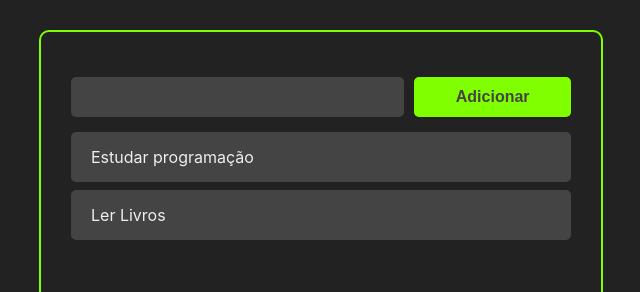
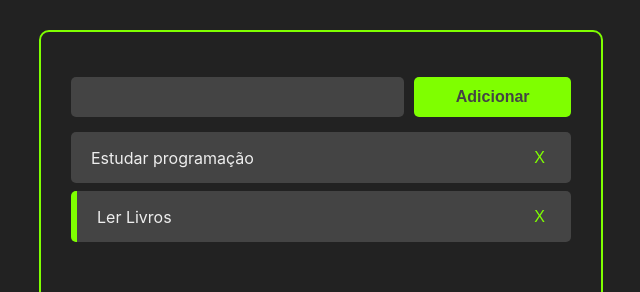
Before and after one commit to DanielRovira/react-todos-list, a React (Create React App) app: page / in a window 1280 px wide. Shown: the top 292 px of the page, without its empty margins (319-959 px from the left). Built offline with nearby package versions, Linux system fonts and the light colour scheme.

Commit message:
delete button

```diff
--- a/src/App.jsx
+++ b/src/App.jsx
@@ -20,6 +20,16 @@
             },
         ]);
 
+        const handleTaskClick = (taskId) => {
+            const newTask = tasks.map(task => {
+                if (task.id === taskId) return { ... task, completed: !task.completed };
+
+                return task;
+            });
+
+            setTasks(newTask)
+        };
+
         const handleTaskAddition = (taskTitle) => {
             const newTasks = [
                 ... tasks,
@@ -34,11 +44,21 @@
 
         };
 
+        const handleTaskDeletion = (taskId) => {
+            const newTasks = tasks.filter(task => task.id != taskId)
+
+            setTasks(newTasks)
+        }
+
         return (
             <>
                 <div className='container'>
                     <AddTask handleTaskAddition={handleTaskAddition} />
-                    <Tasks tasks={tasks} />
+                    <Tasks
+                        tasks={tasks}
+                        handleTaskClick={handleTaskClick}
+                        handleTaskDeletion={handleTaskDeletion}
+                    />
                 </div>
             </>
 
--- a/src/components/Task.jsx
+++ b/src/components/Task.jsx
@@ -2,8 +2,27 @@
 
 import "./css/Task.css"
 
-const Task = ({ task }) => {
-    return <div className="task-container">{task.title}</div>;
+const Task = ({ task, handleTaskClick, handleTaskDeletion }) => {
+    return (
+        <div
+            className="task-container"
+            style={task.completed ? {borderLeft: '6px solid chartreuse'} : {}}
+        >
+            <div className='task-title' onClick={() => handleTaskClick(task.id)}>
+                {task.title}
+            </div>
+
+            <div className='buttons-container'>
+                <button
+                className='remove-task-button'
+                onClick={() => handleTaskDeletion(task.id)}
+                >
+                    X
+                    </button>
+            </div>
+        </div>
+    );
+    // return <div className="task-container">{task.title}</div>;
 };
 
 export default Task;
--- a/src/components/Tasks.jsx
+++ b/src/components/Tasks.jsx
@@ -2,11 +2,15 @@
 
 import Task from "./Task";
 
-const Tasks = ({ tasks }) => {
+const Tasks = ({ tasks, handleTaskClick, handleTaskDeletion }) => {
     return (
         <>
             {tasks.map((task) => (
-                <Task task={task} />
+                <Task
+                    task={task}
+                    handleTaskClick={handleTaskClick}
+                    handleTaskDeletion={handleTaskDeletion}
+                    />
             ))}
         </>
     );
--- a/src/components/css/Task.css
+++ b/src/components/css/Task.css
@@ -8,3 +8,15 @@
     color: #eee;
     align-items: center;
 }
+
+.task-title {
+    cursor: pointer;
+}
+
+.remove-task-button {
+    background-color: #444;
+    border: none;
+    font-size: 16px;
+    color: chartreuse;
+    cursor: pointer;
+}
```
